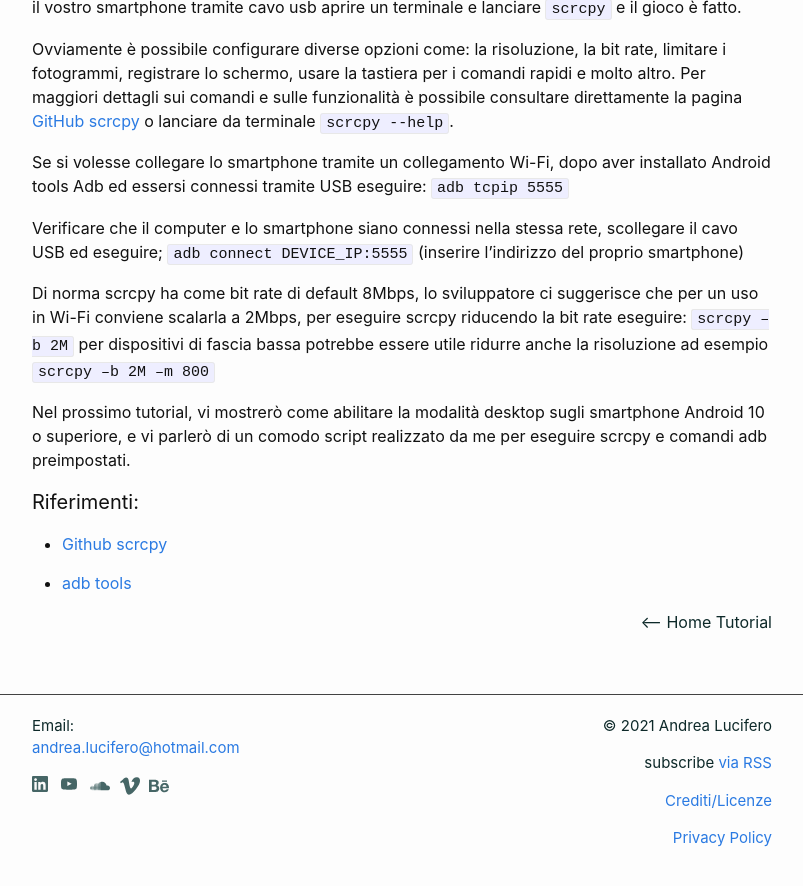
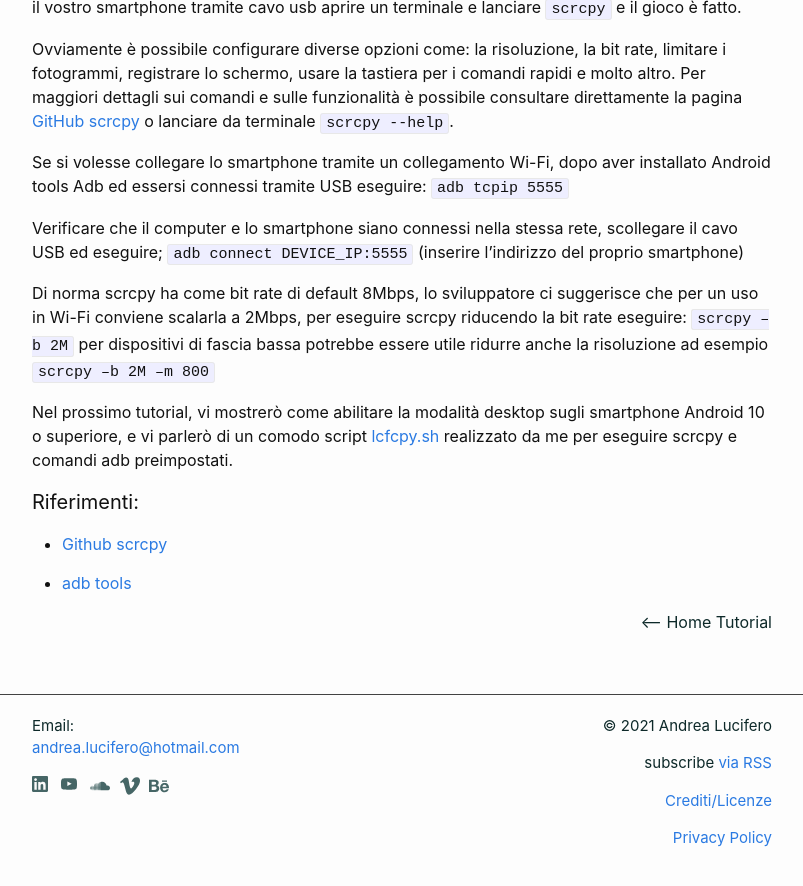
Before and after one commit to andrealucifero/andrealucifero.github.io, a Jekyll site: the page built from _posts/2021-04-06-Prime Video su Linux?.md, in a window 1280 px wide and 900 px high, scrolled down 2626 px. Shown: the top 886 px of the window, without its empty margins (238-1041 px from the left). Built offline with Jekyll 4.4.1, drawn with Linux system fonts in a browser that asks for light colours.

Commit message:
add link lcfcpy.sh post

```diff
--- a/_posts/2021-04-06-Prime Video su Linux?.md
+++ b/_posts/2021-04-06-Prime Video su Linux?.md
@@ -72,7 +72,7 @@
 Di norma scrcpy ha come bit rate di default 8Mbps, lo sviluppatore ci suggerisce che per un uso in Wi-Fi conviene scalarla a 2Mbps, per eseguire scrcpy riducendo la bit rate eseguire:
 `scrcpy –b 2M` per dispositivi di fascia bassa potrebbe essere utile ridurre anche la risoluzione ad esempio  `scrcpy –b 2M –m 800`
 
-Nel prossimo tutorial, vi mostrerò come abilitare la modalità desktop sugli smartphone Android 10 o superiore, e vi parlerò di un comodo script realizzato da me per eseguire scrcpy e comandi adb preimpostati.
+Nel prossimo tutorial, vi mostrerò come abilitare la modalità desktop sugli smartphone Android 10 o superiore, e vi parlerò di un comodo script [lcfcpy.sh] realizzato da me per eseguire scrcpy e comandi adb preimpostati.
 
 #### Riferimenti:
 
@@ -80,5 +80,6 @@
 
 - [adb tools]
 
+[lcfcpy.sh]: /tutorial/2021/04/13/Lcfcpy.sh.html
 [GitHub scrcpy]: https://github.com/Genymobile/scrcpy
 [adb tools]: https://developer.android.com/studio/command-line/adb
```
